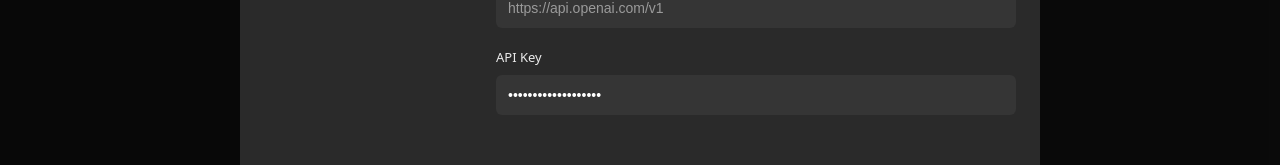
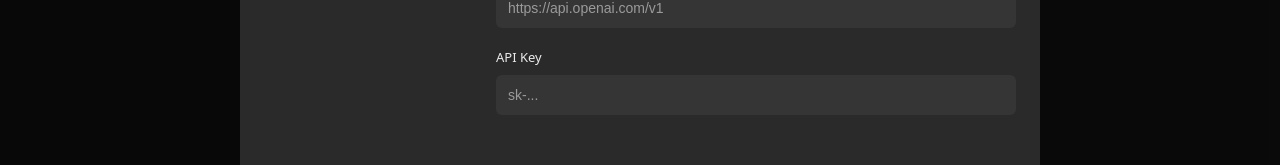
Before and after one commit to valaises/llm-chat, a React (Vite) app: page / in a window 1280 px wide. Both pictures are taken after a click on the button "⚙️ Settings". Shown: the part 289-454 px from the top of the page. Built offline with nearby package versions, Linux system fonts and the light colour scheme.

Commit message:
persistent settings

```diff
--- a/src/ChatContext.tsx
+++ b/src/ChatContext.tsx
@@ -38,18 +38,18 @@ const setlastUsedModelID = (model: string) => {
   localStorage.setItem('lastUsedModelID', model);
 }
 
-const getEndpointURL = (): string | undefined => {
+const getEndpointURL = (): string => {
   const endpointURL = localStorage.getItem('endpointURL');
-  return endpointURL || undefined;
+  return endpointURL || '';
 };
 
 const setEndpointURL = (url: string) => {
   localStorage.setItem('endpointURL', url);
 }
 
-const getEndpointAPIKey = (): string | undefined => {
+const getEndpointAPIKey = (): string => {
   const EndpointAPIKey = localStorage.getItem('EndpointAPIKey');
-  return EndpointAPIKey || undefined;
+  return EndpointAPIKey || '';
 };
 
 const setEndpointAPIKey = (key: string) => {
--- a/src/components/ChatSidebar.tsx
+++ b/src/components/ChatSidebar.tsx
@@ -73,7 +73,7 @@ export const ChatSidebar: React.FC<ChatSidebarProps> = ({isOpen, onToggle, ctx,}
         </div>
       </div>
 
-      <SettingsModalWindow isOpen={isModalOpen} onClose={handleCloseModal}>
+      <SettingsModalWindow isOpen={isModalOpen} onClose={handleCloseModal} ctx={ctx}>
         <h2>Settings</h2>
         {/* Modal content will be added later */}
       </SettingsModalWindow>
--- a/src/components/SettingsModalWindow.tsx
+++ b/src/components/SettingsModalWindow.tsx
@@ -1,20 +1,17 @@
 import React, { useEffect, useRef, useState } from 'react';
 import './SettingsModalWindow.css';
+import {ChatContextType} from "../types.ts";
 
 interface SettingsModalWindowProps {
   isOpen: boolean;
   onClose: () => void;
+  ctx: ChatContextType;
 }
 
-const SettingsModalWindow: React.FC<SettingsModalWindowProps> = ({ isOpen, onClose }) => {
+const SettingsModalWindow: React.FC<SettingsModalWindowProps> = ({ isOpen, onClose, ctx }) => {
   const modalRef = useRef<HTMLDivElement>(null);
   const [activeSection, setActiveSection] = useState('connections');
   const [isApiKeyVisible, setIsApiKeyVisible] = useState(false);
-  const [apiKey, setApiKey] = useState('sk-1234567890abcdef'); // This is just an example value
-
-  const handleApiKeyChange = (e: React.ChangeEvent<HTMLInputElement>) => {
-    setApiKey(e.target.value);
-  };
 
   useEffect(() => {
     const handleClickOutside = (event: MouseEvent) => {
@@ -75,6 +72,8 @@ const SettingsModalWindow: React.FC<SettingsModalWindowProps> = ({ isOpen, onClo
                   <input
                     type="text"
                     className="input-field"
+                    value={ctx.endpointURL}
+                    onChange={(e) => ctx.setEndpointURL(e.target.value)}
                     placeholder="https://api.openai.com/v1"
                   />
                 </div>
@@ -83,8 +82,8 @@ const SettingsModalWindow: React.FC<SettingsModalWindowProps> = ({ isOpen, onClo
                   <input
                     type={isApiKeyVisible ? "text" : "password"}
                     className="input-field"
-                    value={apiKey}
-                    onChange={handleApiKeyChange}
+                    value={ctx.endpointAPIKey}
+                    onChange={(e) => ctx.setEndpointAPIKey(e.target.value)}
                     onFocus={() => setIsApiKeyVisible(true)}
                     onBlur={() => setIsApiKeyVisible(false)}
                     placeholder="sk-..."
```
